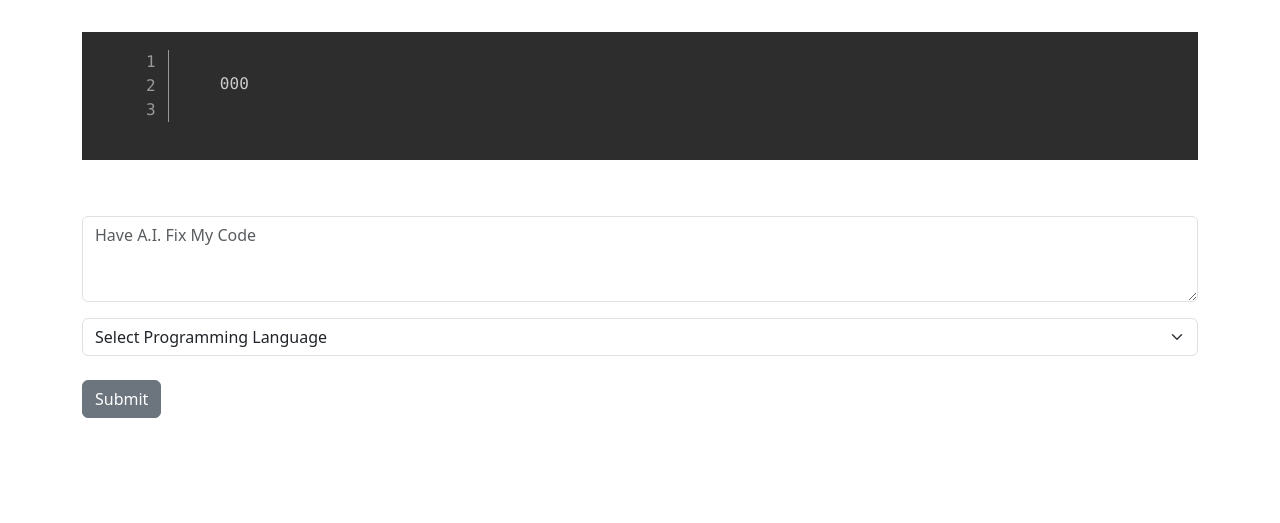
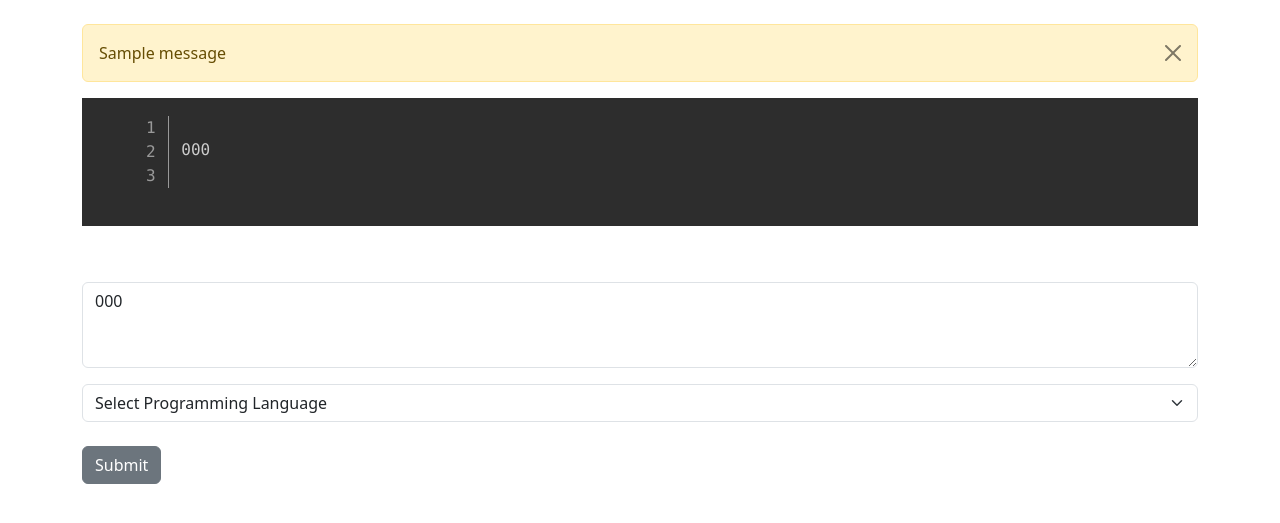
Before and after one commit to yashjaneshwar/Django-AI-Codebot, a Django app: template codebotApp/templates/home.html in a window 1280 px wide. Shown: the part 56-579 px from the top of the page. Run offline with Django 4.2, Linux system fonts and the light colour scheme; the template is opened without the code that fills it: most values are stand-ins (such as "Sample title", 1, 10 or a date in 2020); one stand-in notice (Sample message) is shown; some libraries are stand-ins or nearby versions.

Commit message:
Handled null select in form

```diff
--- a/codebotApp/templates/base.html
+++ b/codebotApp/templates/base.html
@@ -16,6 +16,14 @@
 
 	<div class="container">
 		<br/>
+		{% if messages %}
+			{% for message in messages %}
+			<div class="alert alert-warning alert-dismissible fade show" role="alert">
+				{{message}}
+				<button type="button" class="btn-close" data-bs-dismiss="alert" aria-label="Close"></button>
+			  </div>
+			{% endfor %}
+		{% endif %}
 		{% block content %}
 		{% endblock %}
 	</div>
--- a/codebotApp/templates/home.html
+++ b/codebotApp/templates/home.html
@@ -7,7 +7,7 @@
 
 <pre>
 	<code class="line-numbers language-{{lang}}">
-		{{code}}
+	{{code}}
 	</code>
 	</pre>
 	<br><br>
@@ -15,7 +15,7 @@
 	<form method="POST" action="{% url 'home' %}">
 		{% csrf_token %}
 		<div class="mb-3">
-			<textarea class="form-control" name="code" placeholder="Have A.I. Fix My Code" rows="3"></textarea>
+			<textarea class="form-control" name="code" placeholder="Have A.I. Fix My Code" rows="3">{{code}}</textarea>
 		</div>
 
 		<select class="form-select" name="lang">
--- a/codebotApp/views.py
+++ b/codebotApp/views.py
@@ -1,4 +1,5 @@
 from django.shortcuts import render
+from django.contrib import messages
 
 def home(request):
     lang_list = ['c', 'clike', 'cpp', 'csharp', 'css', 'dart', 'django', 'docker', 'go','html', 'java', 'javascript', 'json', 'json5', 'jsx', 'markup', 'markup-templating', 'perl', 'php', 'plsql', 'powershell', 'python', 'regex', 'sql', 'tsx', 'typescript', 'yaml']
@@ -6,6 +7,11 @@ def home(request):
     if request.method == "POST":
         code = request.POST['code']
         lang = request.POST['lang']
+
+        if lang == "Select Programming Language":
+            messages.success(request, 'Hey! You forgot to pick a programming language...')
+            return render(request, 'home.html', {'lang_list': lang_list, 'code': code, 'lang': lang})
+
         return render(request, 'home.html', {'lang_list': lang_list, 'code': code, 'lang': lang})
 
     return render(request, 'home.html', {'lang_list': lang_list})
```
